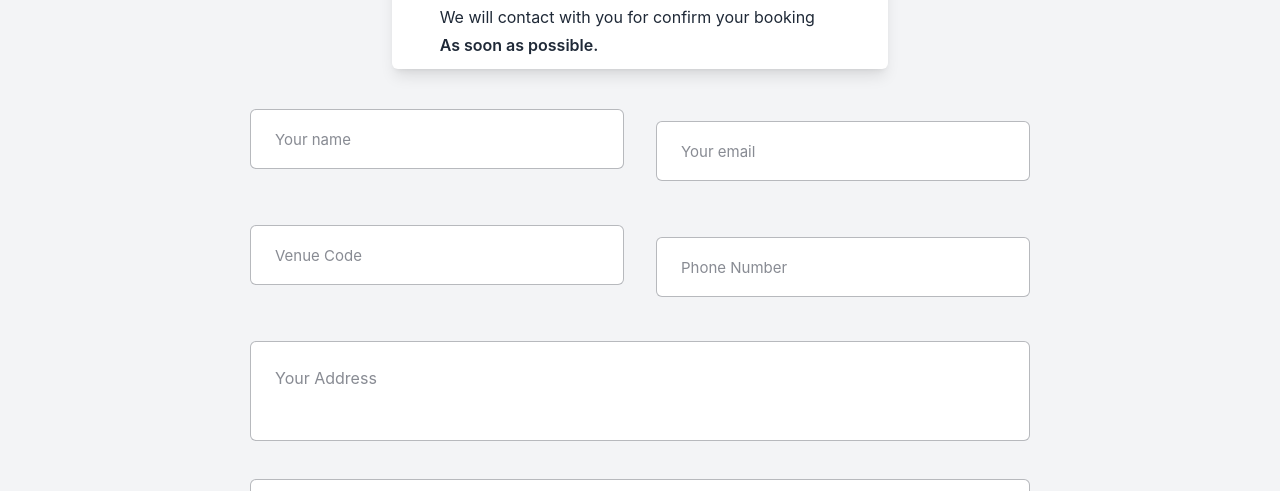
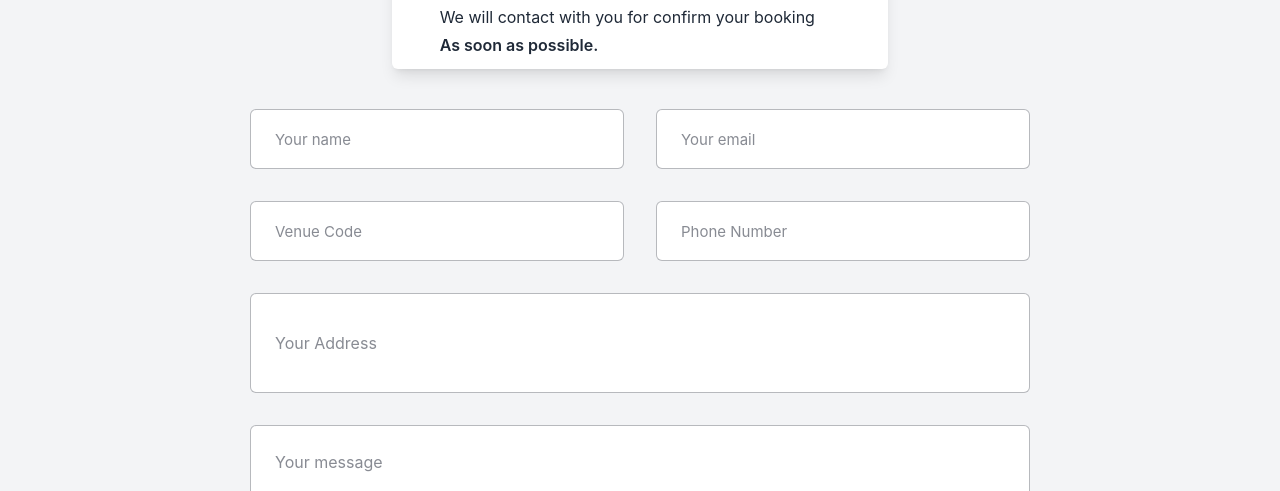
Before and after one commit to team-binarybrains/eventy-clientsite, a React (Create React App) app: page /service-details in a window 1280 px wide. Shown: the part 1614-2105 px from the top of the page. Built offline with nearby package versions, Linux system fonts and the light colour scheme; no server answers; a web font is replaced by a local one.

Commit message:
input field fix

```diff
--- a/src/Components/Home/OurServices/SingleService.js
+++ b/src/Components/Home/OurServices/SingleService.js
@@ -197,7 +197,7 @@ function SingleService() {
                                     />
                                     <input
                                         required
-                                        className="border border-gray-900/30 text-paragraph h-[60px] outline-none pl-6 w-full font-body text-[15px] rounded-md focus:outline focus:outline-1 focus:outline-accent placeholder:text-gray-900/50 my-3"
+                                        className="border border-gray-900/30 text-paragraph h-[60px] outline-none pl-6 w-full font-body text-[15px] rounded-md focus:outline focus:outline-1 focus:outline-accent placeholder:text-gray-900/50 my-3 lg:my-0"
                                         type="email"
                                         placeholder="Your email"
                                         name="user_email"
@@ -214,7 +214,7 @@ function SingleService() {
                                     />
                                     <input
                                         required
-                                        className="border border-gray-900/30 text-paragraph h-[60px] outline-none pl-6 w-full font-body text-[15px] rounded-md focus:outline focus:outline-1 focus:outline-accent placeholder:text-gray-900/50 my-3"
+                                        className="border border-gray-900/30 text-paragraph h-[60px] outline-none pl-6 w-full font-body text-[15px] rounded-md focus:outline focus:outline-1 focus:outline-accent placeholder:text-gray-900/50 my-3 lg:my-0"
                                         type="text"
                                         placeholder="Phone Number"
                                         name="phone"
@@ -222,12 +222,12 @@ function SingleService() {
                                 </div>
 
 
-                                <textarea
+                                <input
                                     required
                                     className="border border-gray-900/30 resize-none w-full outline-none p-6 rounded-md h-[100px] focus:outline focus:outline-1 focus:outline-accent placeholder:text-gray-900/50"
                                     placeholder="Your Address"
                                     name="address"
-                                ></textarea>
+                                ></input>
                                 <textarea
                                     required
                                     className="border border-gray-900/30 resize-none w-full outline-none p-6 rounded-md lg:h-[200px] focus:outline focus:outline-1 focus:outline-accent placeholder:text-gray-900/50"
--- a/src/Components/SingleEventBooking/SingleEventBooking.js
+++ b/src/Components/SingleEventBooking/SingleEventBooking.js
@@ -129,7 +129,7 @@ const SingleEventBooking = () => {
                                         />
                                         <input
                                             required
-                                            className="border border-gray-900/30 text-paragraph h-[60px] outline-none pl-6 w-full font-body text-[15px] rounded-md focus:outline focus:outline-1 focus:outline-accent placeholder:text-gray-900/50 my-3"
+                                            className="border border-gray-900/30 text-paragraph h-[60px] outline-none pl-6 w-full font-body text-[15px] rounded-md focus:outline focus:outline-1 focus:outline-accent placeholder:text-gray-900/50 my-3 lg:my-0"
                                             type="email"
                                             placeholder="Your email"
                                             name="user_email"
@@ -147,12 +147,12 @@ const SingleEventBooking = () => {
                                     </div>
 
 
-                                    <textarea
+                                    <input
                                         required
                                         className="border border-gray-900/30 resize-none w-full outline-none p-6 rounded-md h-[70px] focus:outline focus:outline-1 focus:outline-accent placeholder:text-gray-900/50"
                                         placeholder="Your Address"
                                         name="address"
-                                    ></textarea>
+                                    ></input>
                                     <textarea
                                         required
                                         className="border border-gray-900/30 resize-none w-full outline-none p-6 rounded-md h-[100px] focus:outline focus:outline-1 focus:outline-accent placeholder:text-gray-900/50"
```
